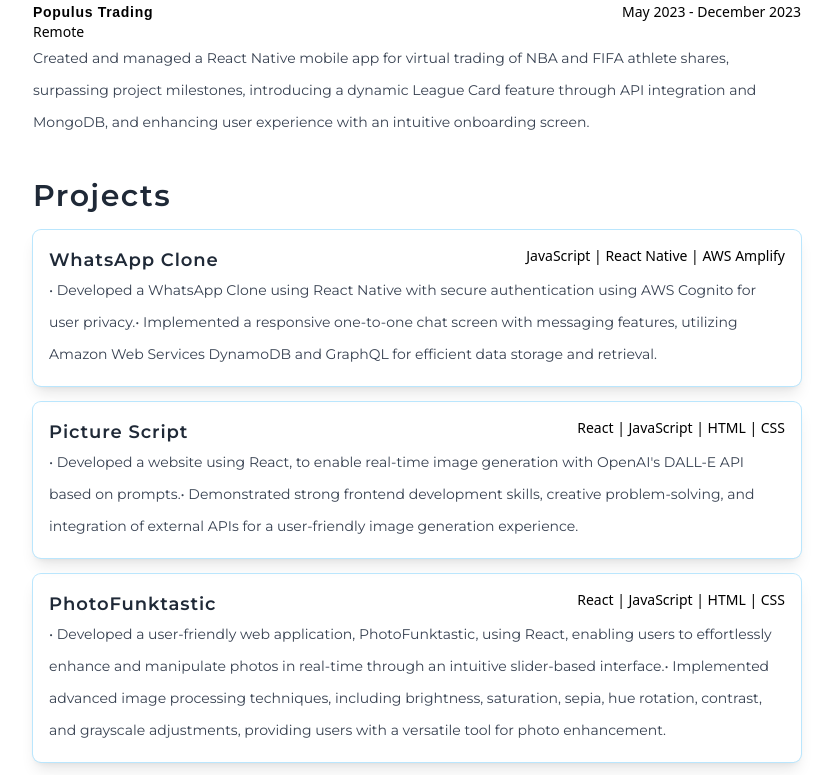
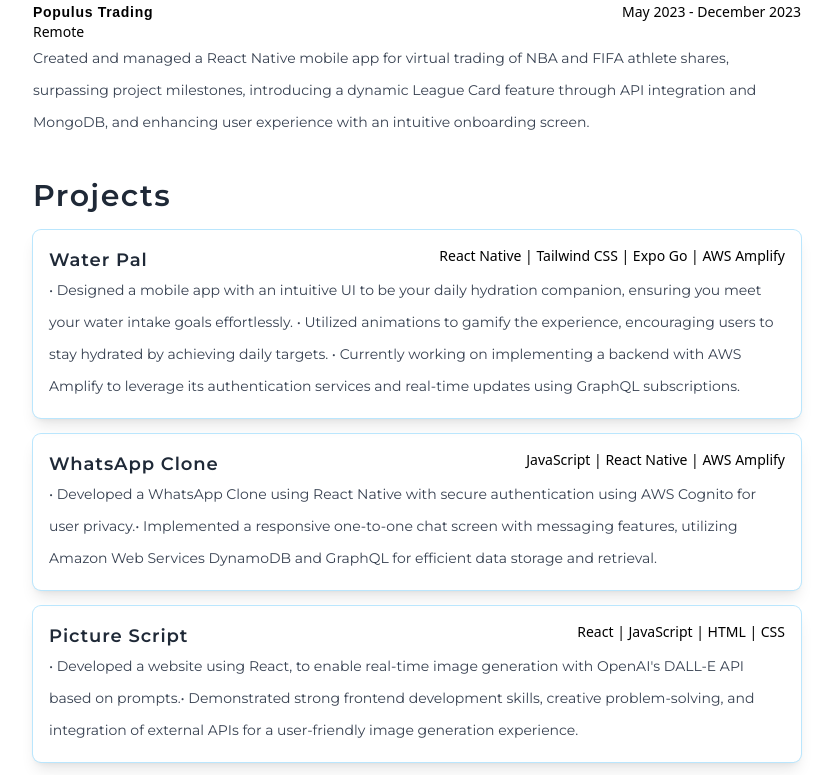
Before and after one commit to bryanansong/portfolio-website-v1, a React (Vite) app: page / in a window 1280 px wide. Shown: the part 582-1357 px from the top of the page, without its empty margins (223-1056 px from the left). Built offline with nearby package versions, Linux system fonts and the light colour scheme; a web font is replaced by a local one.

Commit message:
Added water pal project

```diff
--- a/src/constants/index.js
+++ b/src/constants/index.js
@@ -66,6 +66,15 @@ export const skills = [];
 
 export const projects = [
 	{
+		title: "Water Pal",
+		tools: "React Native | Tailwind CSS | Expo Go | AWS Amplify",
+		github: "https://github.com/bryanansong/Water-Pal",
+		description:
+			"•	Designed a mobile app with an intuitive UI to be your daily hydration companion, ensuring you meet your water intake goals effortlessly.\
+			•	Utilized animations to gamify the experience, encouraging users to stay hydrated by achieving daily targets.\
+			•	Currently working on implementing a backend with AWS Amplify to leverage its authentication services and real-time updates using GraphQL subscriptions.",
+	},
+	{
 		title: "WhatsApp Clone",
 		tools: "JavaScript | React Native | AWS Amplify",
 		github: "https://github.com/bryanansong/Whatsapp-Clone",
```
